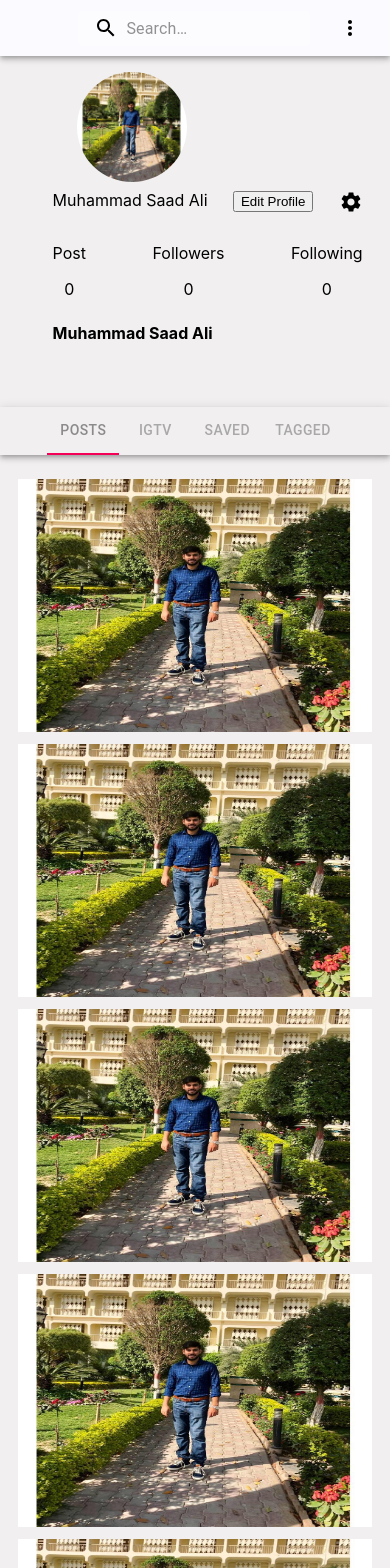
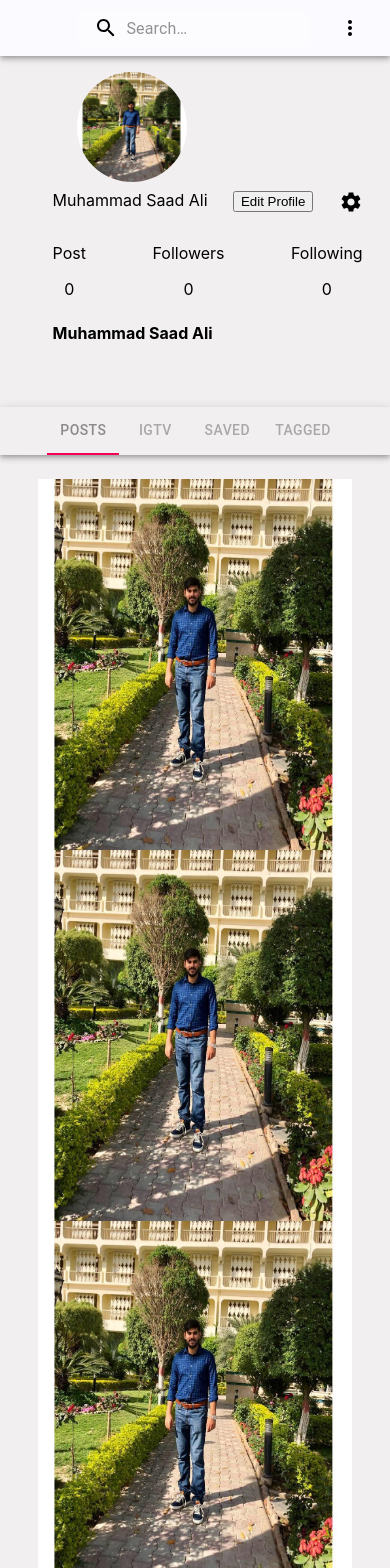
Before and after one commit to MuhammadSaadAli/Social-Media-App, a React (Create React App) app: page /profile in a window 390 px wide. Shown: the top 1568 px of the page. Built offline with nearby package versions, Linux system fonts and the light colour scheme.

Commit message:
responsive posts

```diff
--- a/src/Component/Home/Feed/Stories/Stories.js
+++ b/src/Component/Home/Feed/Stories/Stories.js
@@ -99,7 +99,7 @@
             {
                 breakpoint: 966,
                 settings: {
-                    slidesToShow: 5,
+                    slidesToShow: 6,
                     slidesToScroll: 3,
 
                 }
@@ -107,14 +107,14 @@
             {
                 breakpoint: 600,
                 settings: {
-                    slidesToShow: 4,
+                    slidesToShow: 5,
                     slidesToScroll: 3,
                 }
             },
             {
                 breakpoint: 480,
                 settings: {
-                    slidesToShow: 3,
+                    slidesToShow: 4,
                     slidesToScroll: 2
                 }
             },
--- a/src/Component/Home/Feed/Suggestion/Suggestion.js
+++ b/src/Component/Home/Feed/Suggestion/Suggestion.js
@@ -24,7 +24,7 @@
             <div className="suggestion">
 
                 <p> Suggestion for You </p>
-                <p style={{ marginLeft: '10%' }} > See all</p>
+                <p > See all</p>
 
             </div>
 
--- a/src/Component/Home/Feed/Suggestion/style.css
+++ b/src/Component/Home/Feed/Suggestion/style.css
@@ -13,6 +13,8 @@
 }
 .suggestion{
     display: flex;
+    width: 100%;
+    justify-content:space-between;
 }
 .suggestionProfile{
 
--- a/src/Component/Home/Feed/index.css
+++ b/src/Component/Home/Feed/index.css
@@ -26,21 +26,21 @@
 
 @media only screen and (max-width: 800px) {
     .box {
-        width: 58%;
+        width: 70%;
     }
   }
 
 
 @media only screen and (max-width: 768px) {
     .box {
-        width: 70%;
+        width: 100%;
     }
   }
 
 
 @media only screen and (max-width: 550px) {
     .box {
-        width: 85%;
+        width: 100%;
     }
   }
 
@@ -51,3 +51,8 @@
         width: 100%;
     }
   }
+
+  @media only screen and  (max-width: 768px) { .hidden{
+    display:none;
+  }
+  }
--- a/src/Component/Home/Feed/index.js
+++ b/src/Component/Home/Feed/index.js
@@ -15,7 +15,7 @@
                     <Stories />
                     <HomePosts />
                 </div>
-                <div>
+                <div className="hidden">
                     <Suggestion />
                 </div>
             </div>
--- a/src/Component/Home/Profile/Posts.js
+++ b/src/Component/Home/Profile/Posts.js
@@ -1,5 +1,4 @@
 import React from 'react'
-import Grid from '@material-ui/core/Grid';
 
 import profilePicture from '../../../Assets/Images/profilePicture.jpg'
 import './styles.css'
@@ -8,16 +7,17 @@
 export default function Posts() {
 
     return (
-        <Grid container spacing={1} className="Posts">
+        <div style={{ display: 'flex', justifyContent: 'center' }}>
+            <div className="allPosts" >
 
-            <Grid item > <img alt="Posts" src={profilePicture} className="pictures" /> </Grid>
-            <Grid item > <img alt="Posts" src={profilePicture} className="pictures" /> </Grid>
-            <Grid item > <img alt="Posts" src={profilePicture} className="pictures" /> </Grid>
-            <Grid item > <img alt="Posts" src={profilePicture} className="pictures" /> </Grid>
-            <Grid item > <img alt="Posts" src={profilePicture} className="pictures" /> </Grid>
-            <Grid item > <img alt="Posts" src={profilePicture} className="pictures" /> </Grid>
-            <Grid item > <img alt="Posts" src={profilePicture} className="pictures" /> </Grid>
-            <Grid item > <img alt="Posts" src={profilePicture} className="pictures" /> </Grid>
-        </Grid >
+                <img alt="Posts" src={profilePicture} className="pictures" />
+                <img alt="Posts" src={profilePicture} className="pictures" />
+                <img alt="Posts" src={profilePicture} className="pictures" />
+                <img alt="Posts" src={profilePicture} className="pictures" />
+                <img alt="Posts" src={profilePicture} className="pictures" />
+                <img alt="Posts" src={profilePicture} className="pictures" />
+                <img alt="Posts" src={profilePicture} className="pictures" />
+            </div >
+        </div>
     )
 }
--- a/src/Component/Home/Profile/Tabs.js
+++ b/src/Component/Home/Profile/Tabs.js
@@ -58,7 +58,6 @@
         alignItems: 'center',
     },
     posts: {
-        display: 'flex',
         justifyContent: 'center',
     }
 }));
--- a/src/Component/Home/Profile/styles.css
+++ b/src/Component/Home/Profile/styles.css
@@ -34,59 +34,27 @@
 }
 
 .pictures{
-    width: 60vh;
+    width: 92%;
     height: 44vh;
-    margin-right: 7px;
-    margin-left: 7px;
     flex: 1;
+    margin: auto;
 }
 
-.Posts{
-display: flex;
-flex-grow: 1;
-justify-content:center;
-align-items:center;
-align-content: center;
-/* flex-direction: column; */
-flex-wrap: wrap;
+.allPosts{
+    display:grid;
+    grid-template-columns: auto auto auto;
 }
 
-@media screen and (max-width:550px) and (min-width: 450px) {
-    .pictures{
-        width: 52vh;
-        height: 36vh;
-        flex: 1;
+@media only screen and (max-width: 800px) {
+    .allPosts{
+        display:grid;
+        grid-template-columns: auto auto ;
     }
-}
+  }
 
-@media screen and (max-width:450px) and (min-width: 400px) {
-    .pictures{
-        width: 47vh;
-        height: 33vh;
-        flex: 1;
+  @media only screen and (max-width: 460px) {
+    .allPosts{
+        display:grid;
+        grid-template-columns: auto ;
     }
-}
-
-@media screen and (max-width:400px) and (min-width: 350px) {
-    .pictures{
-        width: 42vh;
-        height: 30vh;
-        flex: 1;
-    }
-}
-
-@media screen and (max-width:350px) and (min-width: 300px) {
-    .pictures{
-        width: 38vh;
-        height: 28vh;
-        flex: 1;
-    }
-}
-
-@media screen and (max-width:300px) and (min-width: 250px) {
-    .pictures{
-        width: 33vh;
-        height: 25vh;
-        flex: 1;
-    }
-}
+  }
```
Also changed, not shown: 1 other file (tests, documents, lock files or other folders).
